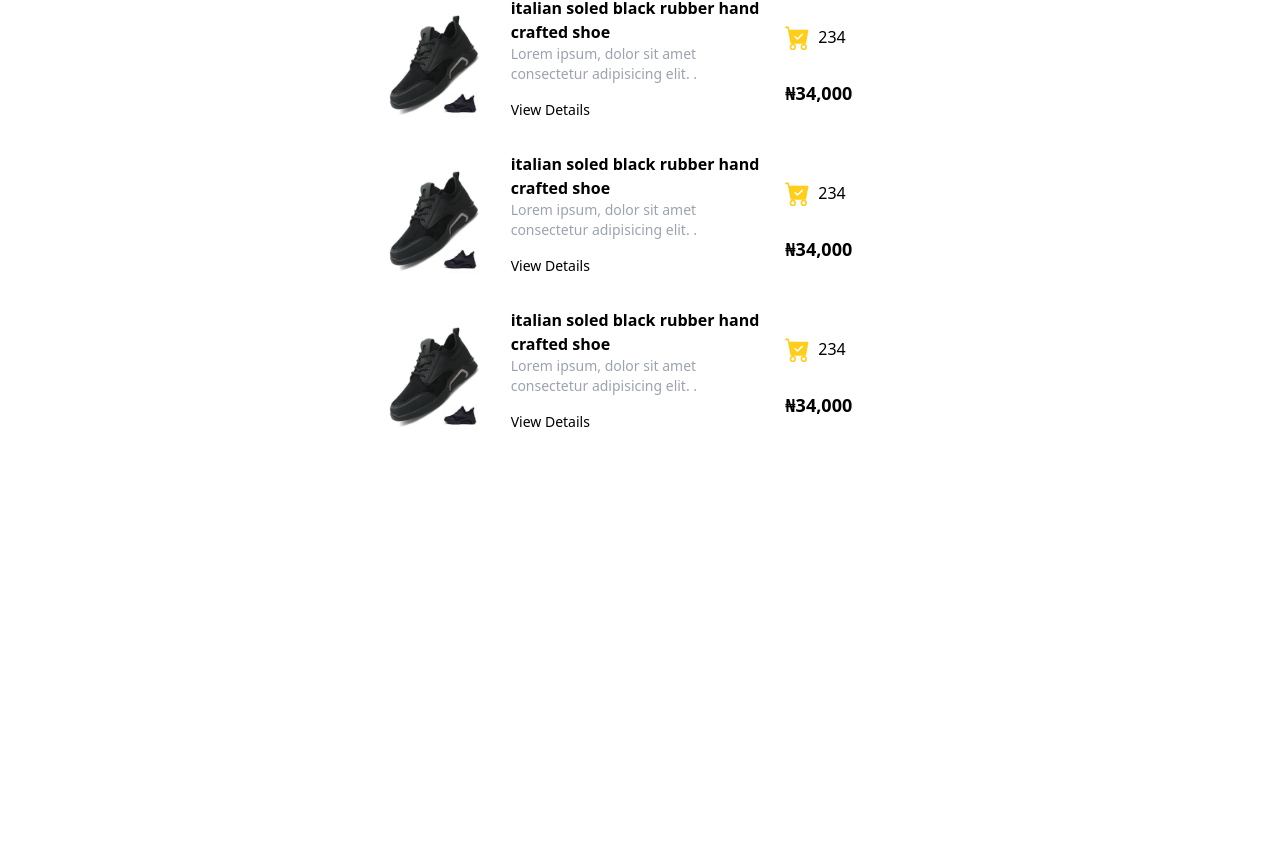
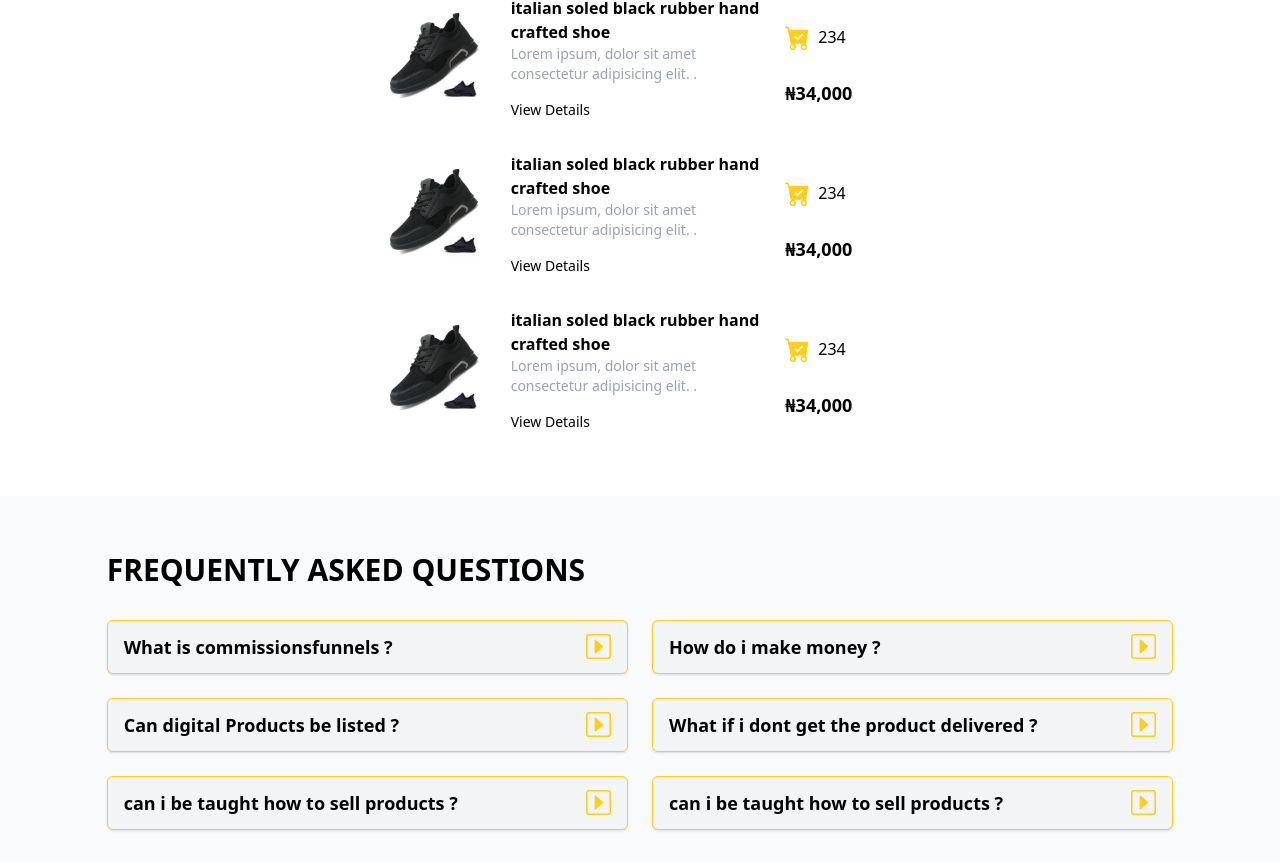
Before and after one commit to emeraldhycient/commissionsfunnels, a React (Vite) app: page / in a window 1280 px wide. Shown: the part 3601-4463 px from the top of the page. Before the commit the page ends 4097 px from the top, so only its background shows below. Built offline with nearby package versions, Linux system fonts and the light colour scheme; a web font is replaced by a local one.

Commit message:
faq done

```diff
--- /dev/null
+++ b/src/components/home/faq.jsx
@@ -0,0 +1,94 @@
+import React, { useState } from "react";
+import { BsCaretDownSquare } from "react-icons/bs";
+import { BsCaretRightSquare } from "react-icons/bs";
+
+function Faq() {
+  const [questions, setquestions] = useState([
+    {
+      question: "What is commissionsfunnels ?",
+      answer: ` Lorem ipsum dolor, sit amet consectetur adipisicing elit. Suscipit
+      minima vero excepturi tempora facilis quam, accusantium quae`,
+      isOpen: false,
+    },
+    {
+      question: "How do i make money ?",
+      answer: ` Lorem ipsum dolor, sit amet consectetur adipisicing elit. Suscipit
+        minima vero excepturi tempora facilis quam, accusantium quae`,
+      isOpen: false,
+    },
+    {
+      question: "Can digital Products be listed ?",
+      answer: ` Lorem ipsum dolor, sit amet consectetur adipisicing elit. Suscipit
+        minima vero excepturi tempora facilis quam, accusantium quae`,
+      isOpen: false,
+    },
+    {
+      question: "What if i dont get the product delivered ?",
+      answer: ` Lorem ipsum dolor, sit amet consectetur adipisicing elit. Suscipit
+        minima vero excepturi tempora facilis quam, accusantium quae`,
+      isOpen: false,
+    },
+    {
+      question: "can i be taught how to sell products ?",
+      answer: ` Lorem ipsum dolor, sit amet consectetur adipisicing elit. Suscipit
+        minima vero excepturi tempora facilis quam, accusantium quae`,
+      isOpen: false,
+    },
+    {
+      question: "can i be taught how to sell products ?",
+      answer: ` Lorem ipsum dolor, sit amet consectetur adipisicing elit. Suscipit
+          minima vero excepturi tempora facilis quam, accusantium quae`,
+      isOpen: false,
+    },
+  ]);
+
+  const toggleQuestion = (id) => {
+    setquestions(
+      questions.map((quest, index) => {
+        if (index === id) {
+          if (quest.isOpen) {
+            quest.isOpen = false;
+          } else {
+            quest.isOpen = true;
+          }
+        } else {
+          quest.isOpen = false;
+        }
+        return quest;
+      })
+    );
+  };
+
+  return (
+    <section className="w-full h-fit pb-8 bg-gray-50 pt-4">
+      <div className="md:w-10/12 md:mx-auto mx-2  mt-10">
+        <h2 className="text-left uppercase text-3xl font-bold mb-8 ">
+          Frequently Asked Questions
+        </h2>
+        <div className="grid grid-cols-1 md:grid-cols-2 gap-6">
+          {questions.map((quest, index) => (
+            <div key={index} onClick={(e) => toggleQuestion(index)}>
+              <div className="shadow bg-gray-100 border-[.03rem] border-[#ffce1a] px-4 py-3 rounded-md flex justify-between items-center">
+                <h3 className="text-lg font-semibold">{quest.question}</h3>
+                {quest.isOpen ? (
+                  <BsCaretDownSquare size={25} className="text-[#ffce1a]" />
+                ) : (
+                  <BsCaretRightSquare size={25} className="text-[#ffce1a]" />
+                )}
+              </div>
+              {quest.isOpen ? (
+                <div className="py-4 px-4 bg-white rounded-b-lg shadow">
+                  <p className="">{quest.answer}</p>
+                </div>
+              ) : (
+                ""
+              )}
+            </div>
+          ))}
+        </div>
+      </div>
+    </section>
+  );
+}
+
+export default Faq;
--- a/src/components/home/storeOverview.jsx
+++ b/src/components/home/storeOverview.jsx
@@ -3,15 +3,15 @@ import shoe from "../../assets/images/shoe.jpeg";
 function StoreOverview() {
   return (
     <section className="w-full h-fit pb-8">
-      <div className="md:w-10/12 md:mx-auto mx-4  mt-10">
+      <div className="md:w-10/12 md:mx-auto mx-2  mt-10">
         <h2 className="text-center uppercase text-3xl font-bold">
           some Products listed on our platform
         </h2>
       </div>
       <div className="md:w-5/12 md:mx-auto mx-4  mt-8">
         <div className="grid grid-cols-4 gap-4 mb-4">
-          <div className="bg-gray-200 h-full w-full">
-            <img src={shoe} className="h-full" alt="" />
+          <div className="bg-gray-200 h-fit  w-full flex justify-center items-center">
+            <img src={shoe} alt="" />
           </div>
           <div className="w-full flex flex-col justify-between items-left col-span-2">
             <h4 className="text-base font-bold">
@@ -34,8 +34,8 @@ function StoreOverview() {
         </div>
 
         <div className="grid grid-cols-4 gap-4 mb-4">
-          <div className="bg-gray-200 h-full w-full">
-            <img src={shoe} className="h-full" alt="" />
+          <div className="bg-gray-200 h-fit  w-full flex justify-center items-center">
+            <img src={shoe} alt="" />
           </div>
           <div className="w-full flex flex-col justify-between items-left col-span-2">
             <h4 className="text-base font-bold">
@@ -58,8 +58,8 @@ function StoreOverview() {
         </div>
 
         <div className="grid grid-cols-4 gap-4 mb-4">
-          <div className="bg-gray-200 h-full w-full">
-            <img src={shoe} className="h-full" alt="" />
+          <div className="bg-gray-200 h-fit  w-full flex justify-center items-center">
+            <img src={shoe} alt="" />
           </div>
           <div className="w-full flex flex-col justify-between items-left col-span-2">
             <h4 className="text-base font-bold">
@@ -82,8 +82,8 @@ function StoreOverview() {
         </div>
 
         <div className="grid grid-cols-4 gap-4 mb-4">
-          <div className="bg-gray-200 h-full w-full">
-            <img src={shoe} className="h-full" alt="" />
+          <div className="bg-gray-200 h-fit  w-full flex justify-center items-center">
+            <img src={shoe} alt="" />
           </div>
           <div className="w-full flex flex-col justify-between items-left col-span-2">
             <h4 className="text-base font-bold">
--- a/src/pages/home.jsx
+++ b/src/pages/home.jsx
@@ -1,6 +1,7 @@
 import React from "react";
 import Benefits from "../components/home/benefits";
 import Delivery from "../components/home/delivery";
+import Faq from "../components/home/faq";
 import Herosection from "../components/home/herosection";
 import SalesForce from "../components/home/salesForce";
 import StoreOverview from "../components/home/storeOverview";
@@ -18,6 +19,7 @@ function Home() {
       <Benefits />
       <Delivery />
       <StoreOverview />
+      <Faq />
     </Layout>
   );
 }
```
